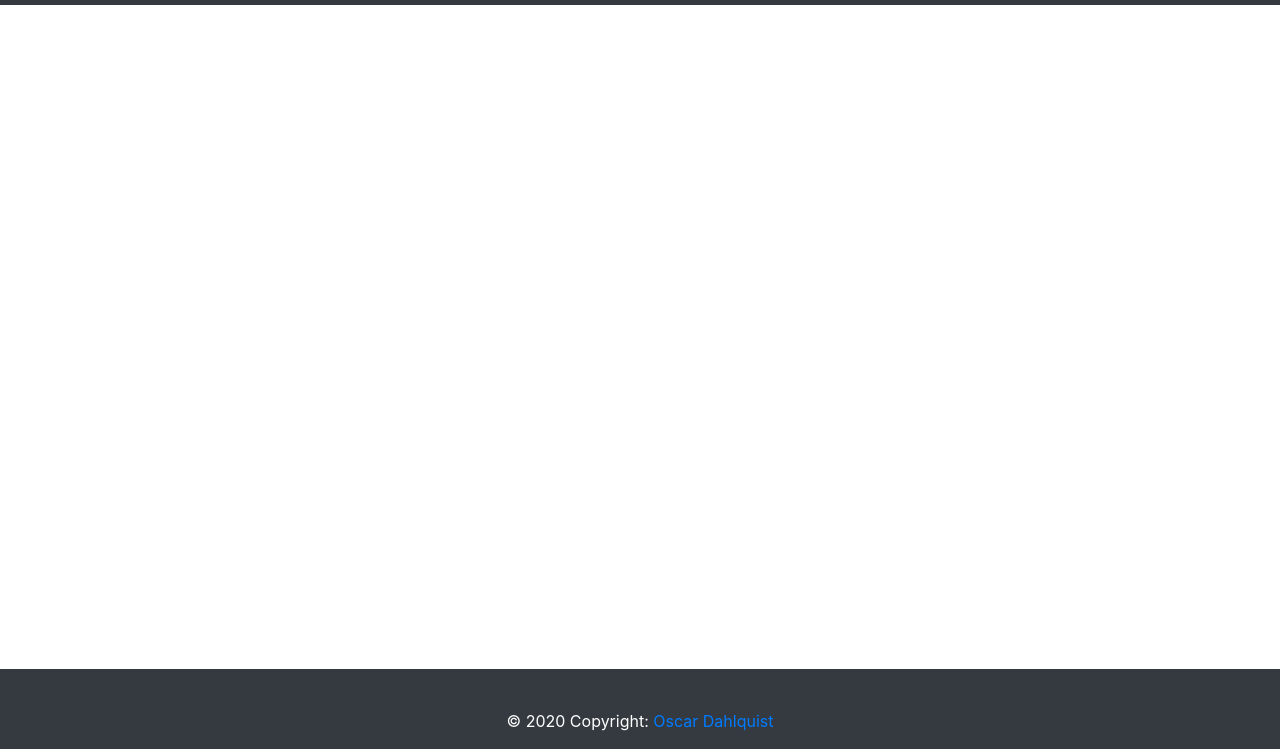
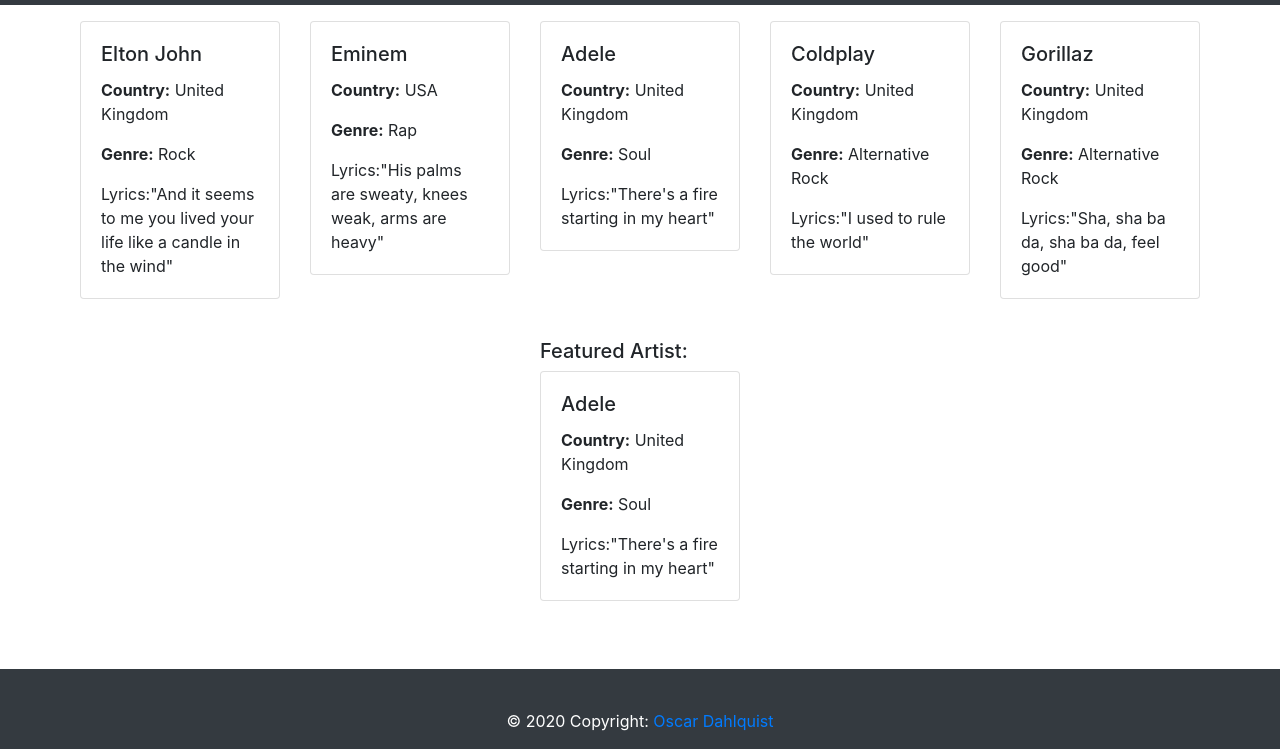
Before and after one commit to Vattenkruka/probable-lamp, a plain HTML site: page index.html in a window 1280 px wide. Shown: the part 51-800 px from the top of the page. Drawn offline with nearby package versions, Linux system fonts and the light colour scheme.

Commit message:
Vattenkruka feat: Scripts added

```diff
--- a/css/stylesheet.css
+++ b/css/stylesheet.css
@@ -1,3 +1,15 @@
 .white-text{
     color:white;
 }
+
+.card-deck{
+    justify-content: center;
+    display:flex;
+    height:auto;
+}
+
+.card{
+    width:200px;
+    height:auto;
+
+}
--- a/index.html
+++ b/index.html
@@ -4,6 +4,7 @@
 <!--[if IE 8]>         <html class="no-js lt-ie9"> <![endif]-->
 <!--[if gt IE 8]>      <html class="no-js"> <!--<![endif]-->
 <html lang="en" dir="ltr">
+
 <head>
     <meta charset="utf-8">
     <title>Artist Showcase</title>
@@ -18,15 +19,23 @@
     <!-- Partial Scripts-->
     <script type="module" src="js/partials/header.js"></script>
     <script type="module" src="js/partials/footer.js"></script>
+    <script type="module" src="js/scripts/app.js"></script>
 </head>
+
 <body>
     <div id="header"></div>
 
 
-      <div id="content"></div>
+    <div id="contentContainer">
+        <div class="card-deck p-3" id="card-container"></div>
 
+        <div class="d-flex justify-content-center mt-4">
+            <div id="artistFeatured">
+                <h5>Featured Artist:</h5>
+            </div>
+        </div>
 
-
+    </div>
     <div id="footer"></div>
 
 
@@ -36,4 +45,5 @@
     <!-- Include all compiled plugins (below), or include individual files as needed -->
     <script src="js/bootstrap.min.js"></script>
 </body>
+
 </html>
--- a/js/scripts/app.js
+++ b/js/scripts/app.js
@@ -0,0 +1,36 @@
+import { artists } from './artist.js'
+
+const contentContainer = document.querySelector('#card-container')
+
+const createCard = (artist) => {
+    const card = document.createElement('div')
+
+    card.innerHTML = `
+    <div class="card">
+    <div class="card-body">
+    <h5 class="card-title"> ${artist.name}</h5>
+    <p class="card-text">
+      <strong>Country:</strong> ${artist.country}
+    </p>
+    <p class="card-text">
+      <strong>Genre:</strong> ${artist.genre}
+    </p>
+    <p class="card-text">
+        Lyrics:"${artist.perform()}"
+    </p>
+    </div>
+    `
+
+    return card;
+}
+
+const cards = artists.map(artist => {
+    return createCard(artist);
+})
+
+const randomIndexNbr = Math.floor(Math.random() * artists.length);
+const featuredCard = createCard(artists[randomIndexNbr]);
+
+document.querySelector('#artistFeatured').appendChild(featuredCard)
+
+cards.forEach(card => contentContainer.appendChild(card));
--- /dev/null
+++ b/js/scripts/artist.js
@@ -0,0 +1,34 @@
+
+/*Declaration of artists and list */
+export const artists = [];
+const eltonJohn = new Artist("Elton John", "United Kingdom", "Rock");
+const eminem = new Artist("Eminem", "USA", "Rap");
+const adele = new Artist("Adele", "United Kingdom", "Soul");
+const coldplay = new Artist("Coldplay", "United Kingdom", "Alternative Rock");
+const gorillaz = new Artist("Gorillaz", "United Kingdom", "Alternative Rock");
+
+const lyrics = new Map([
+    [eltonJohn.name ,'And it seems to me you lived your life like a candle in the wind'],
+    [eminem.name, 'His palms are sweaty, knees weak, arms are heavy'],
+    [adele.name, 'There\'s a fire starting in my heart'],
+    [coldplay.name,'I used to rule the world'],
+    [gorillaz.name, 'Sha, sha ba da, sha ba da, feel good']
+
+])
+
+
+/*Adding artists to the list */
+artists.push(eltonJohn);
+artists.push(eminem);
+artists.push(adele);
+artists.push(coldplay);
+artists.push(gorillaz);
+
+/*Constructor for Artist */
+function Artist(name, country, genre) {
+    this.name = name;
+    this.country = country;
+    this.genre = genre;
+
+    this.perform = () => lyrics.get(name);
+}
```
Lines whose indentation alone changed are shown as unchanged.
